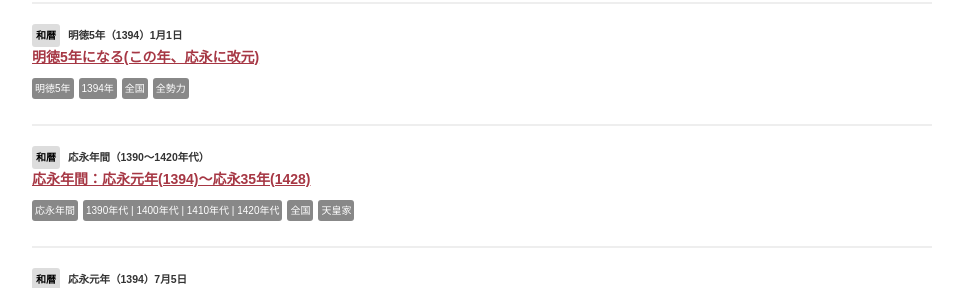
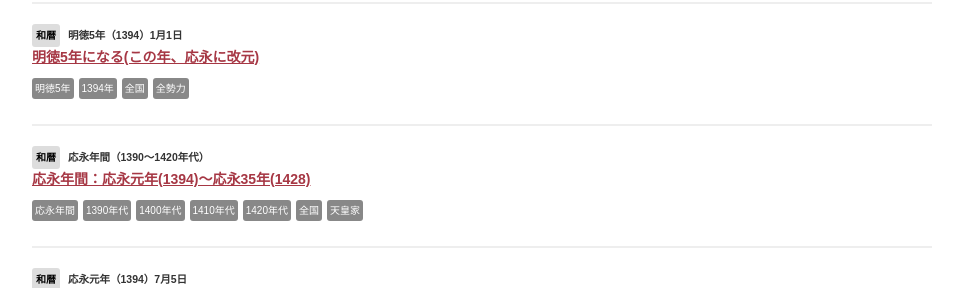
Before and after one commit to ryo-i/dai-sengoku-nenpyo, a Next.js app: page / in a window 1280 px wide. Shown: the part 1500-1788 px from the top of the page, without its empty margins (158-1121 px from the left). Built offline with nearby package versions, Linux system fonts and the light colour scheme.

Commit message:
西暦の複数タグ対応 #3

```diff
--- a/components/InnerIndex.tsx
+++ b/components/InnerIndex.tsx
@@ -220,7 +220,6 @@ function InnerIndex() {
     desplayError(props, "waYear");
 
     return (
-      <span className="wa-area">
       <Link href={
         isCategory ?
         hierarchy + "category/" + props.path + "?waYear=" + props.waYear :
@@ -228,7 +227,6 @@ function InnerIndex() {
       }>
         <a className="waYear">{props.waYear + props.waYearUnit}</a>
       </Link>
-      </span>
     );
   }
 
@@ -241,15 +239,51 @@ function InnerIndex() {
     return (
       <>
         {resultArray.map((data, index) =>
-          <span className="wa-area" key={index}>
           <Link href={
             isCategory ?
             hierarchy + "category/" + props.path + "?waGengo=" + data :
             hierarchy + "?waGengo=" + data
           }>
-                <a className="waGengo">{data + props.waYearUnit}</a>
+            <a className="waGengo" key={index}>{data + props.waYearUnit}</a>
           </Link>
-          </span>
+        )}
+      </>
+    );
+  }
+
+
+  // AD Year Tag
+  function AdYearTag (props) {
+    desplayError(props, "adYear");
+
+    return (
+      <Link href={
+        isCategory ?
+        hierarchy + "category/" + props.path + "?adYear=" + props.adYear :
+        hierarchy + "?adYear=" + props.adYear
+      }>
+        <a className="adYear">{props.adYear + props.adYearUnit}</a>
+      </Link>
+    );
+  }
+
+
+
+  // AD Age Tag
+  function AdAgeTag (props) {
+    desplayError(props, "adAge");
+    const resultArray = getDividedArray(props.adAge);
+
+    return (
+      <>
+        {resultArray.map((data, index) =>
+          <Link href={
+            isCategory ?
+            hierarchy + "category/" + data.path + "?adAge=" + data :
+            hierarchy + "?adAge=" + data
+          }>
+            <a className="adAge" key={index}>{data}</a>
+          </Link>
         )}
       </>
     );
@@ -310,6 +344,7 @@ function InnerIndex() {
                 </dt>
                 <dd>
                   <p className="tag-area">
+                    <span className="wa-area">
                       {data.waYearUnit === "年" ?
                         <WaYearTag
                           waYear={data.waYear}
@@ -322,23 +357,15 @@ function InnerIndex() {
                           path={data.path}
                         />
                       }
+                    </span>
                     <span className="ad-area">
-                      {
-                      data.adYearUnit === "年" ?
-                        <Link href={
-                          isCategory ?
-                          hierarchy + "category/" + data.path + "?adYear=" + data.adYear :
-                          hierarchy + "?adYear=" + data.adYear
-                        }>
-                          <a className="adYear">{data.adYear + data.adYearUnit}</a>
-                        </Link> :
-                        <Link href={
-                          isCategory ?
-                          hierarchy + "category/" + data.path + "?adAge=" + data.adAge :
-                          hierarchy + "?adAge=" + data.adAge
-                        }>
-                          <a className="adAge">{data.adAge}</a>
-                        </Link>
+                      {data.adYearUnit === "年" ?
+                        <AdYearTag
+                          adYear={data.adYear}
+                          adYearUnit={data.adYearUnit}
+                          path={data.path}
+                        /> :
+                        <AdAgeTag adAge={data.adAge} path={data.path} />
                       }
                     </span>
                     <span className="place-area">
--- a/pages/about.tsx
+++ b/pages/about.tsx
@@ -59,7 +59,7 @@ function About() {
                 <h2>進捗</h2>
                 <ul>
                     <li>年月日に単位を追加 <a href="https://github.com/ryo-i/dai-sengoku-nenpyo/issues/2" target="_blank">#2</a></li>
-                    <li>和暦の複数タグ対応 <a href="https://github.com/ryo-i/dai-sengoku-nenpyo/issues/3" target="_blank">#3</a></li>
+                    <li>西暦の複数タグ対応 <a href="https://github.com/ryo-i/dai-sengoku-nenpyo/issues/3" target="_blank">#3</a></li>
                 </ul>
             </section>
             <section>
```
Also changed, not shown: 1 other file (tests, documents, lock files or other folders). Lines whose indentation alone changed are shown as unchanged.
